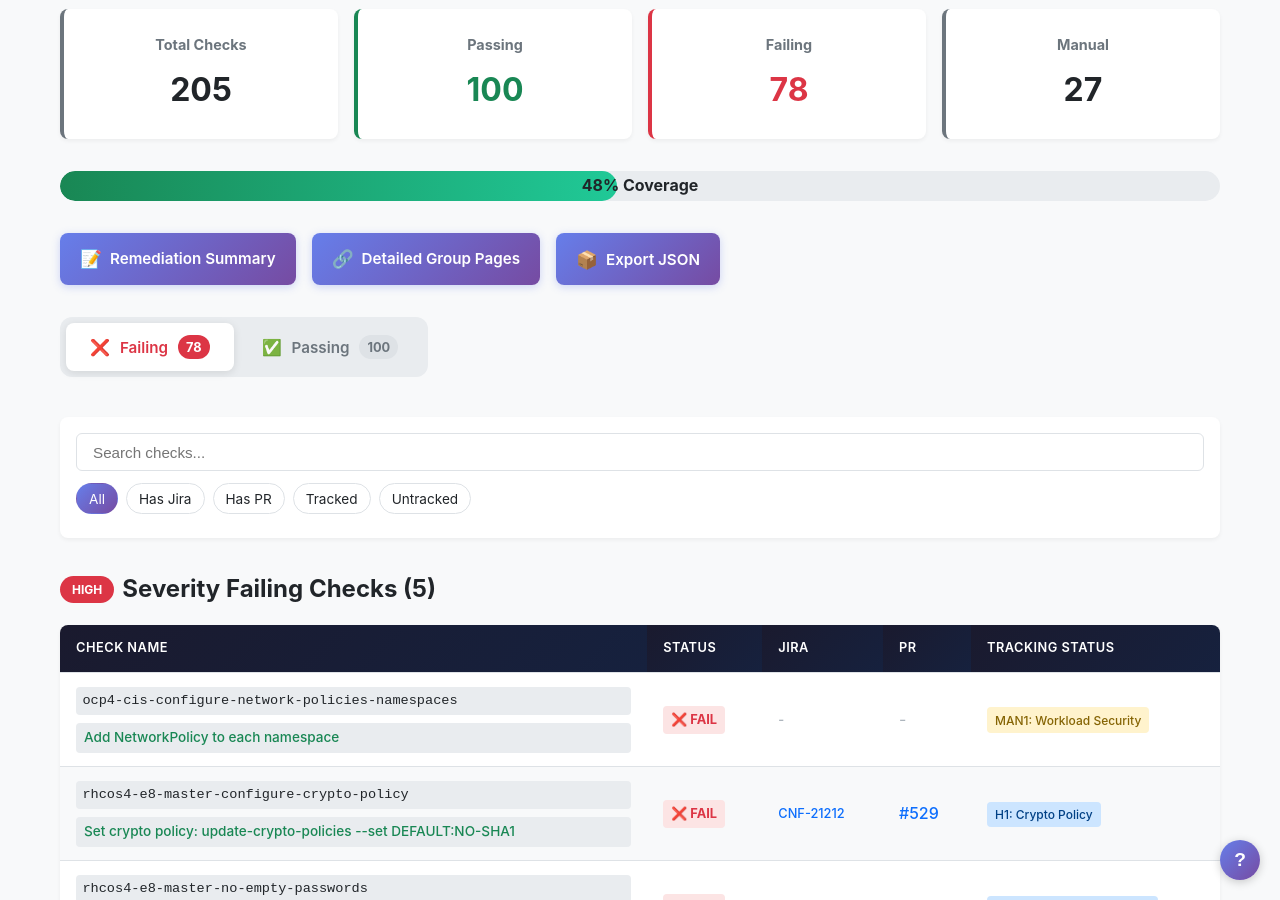
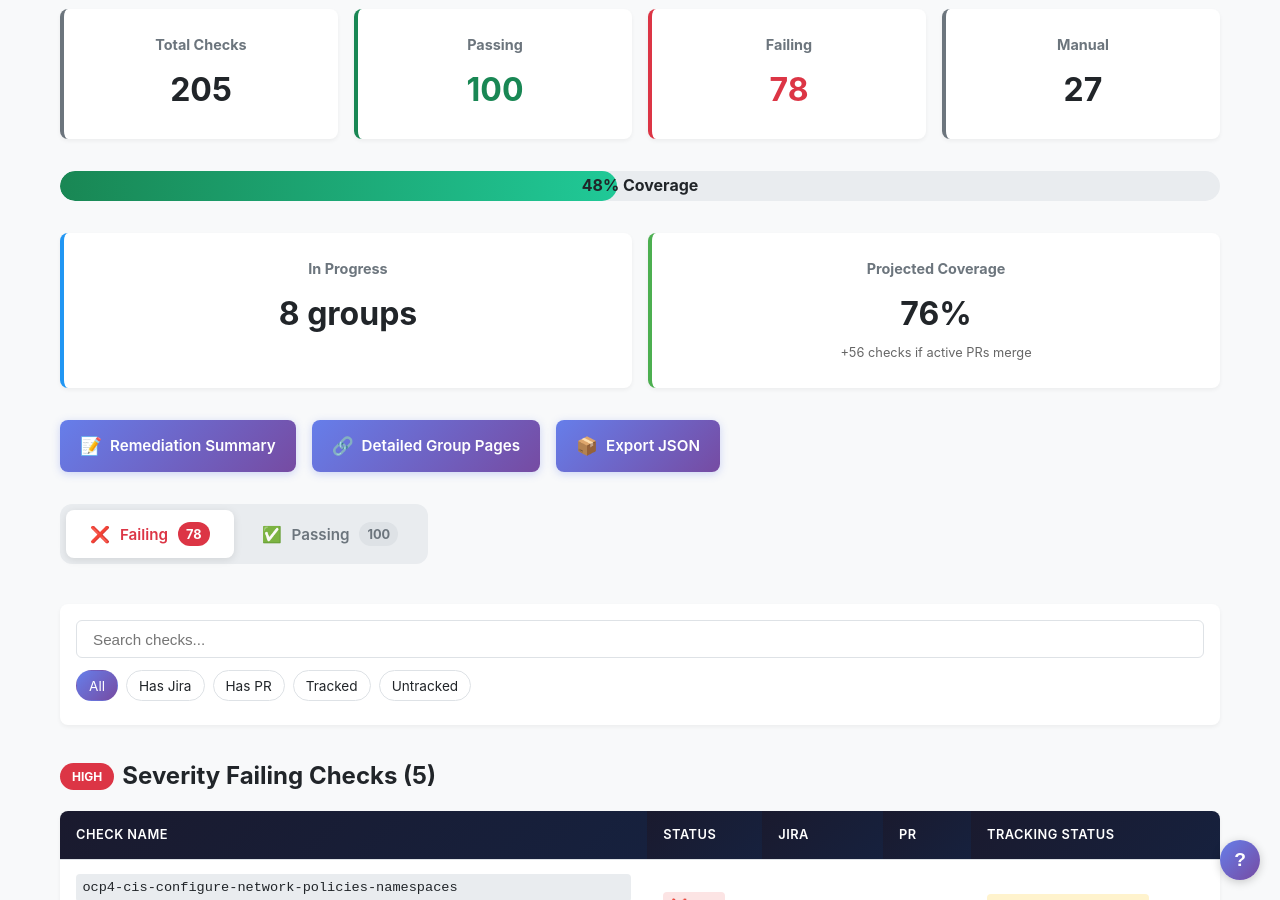
Before and after one commit to sebrandon1/compliance-scripts, a Jekyll site: the page built from docs/versions/4.21.md, in a window 1280 px wide and 900 px high, scrolled down 312 px. Built offline with Jekyll 4.4.1, drawn with Linux system fonts in a browser that asks for light colours.

Commit message:
Add projected coverage view to version dashboard (#69)
Shows In Progress group count and projected coverage percentage
if all active PRs merge. Currently: 8 groups in progress, 34% -> 40%
coverage (+56 checks).

```diff
--- a/docs/_layouts/version.html
+++ b/docs/_layouts/version.html
@@ -42,6 +42,39 @@ layout: default
     {% assign coverage = version_data.summary.passing | times: 100 | divided_by: version_data.summary.total_checks %}
     <div class="progress" style="width: {{ coverage }}%"></div>
     <span class="coverage-text">{{ coverage }}% Coverage</span>
+  </div>
+
+  <!-- Projected Coverage -->
+  <div class="summary-cards" style="margin-top: 1rem;">
+    <div class="card" style="border-left: 4px solid #2196F3;">
+      <h3>In Progress</h3>
+      <span class="number" id="in-progress-groups">
+        {% assign ip_count = 0 %}
+        {% for group in site.data.tracking.groups %}
+          {% if group[1].status == "in_progress" %}
+            {% assign ip_count = ip_count | plus: 1 %}
+          {% endif %}
+        {% endfor %}
+        {{ ip_count }} groups
+      </span>
+    </div>
+    <div class="card" style="border-left: 4px solid #4CAF50;">
+      <h3>Projected Coverage</h3>
+      <span class="number" id="projected-coverage">
+        {% assign fixable = 0 %}
+        {% for rem in site.data.tracking.remediations %}
+          {% assign group_id = rem[1].group %}
+          {% assign group = site.data.tracking.groups[group_id] %}
+          {% if group.status == "in_progress" %}
+            {% assign fixable = fixable | plus: 2 %}
+          {% endif %}
+        {% endfor %}
+        {% assign projected_passing = version_data.summary.passing | plus: fixable %}
+        {% assign projected_pct = projected_passing | times: 100 | divided_by: version_data.summary.total_checks %}
+        {{ projected_pct }}%
+      </span>
+      <div style="font-size: 0.8em; color: #666; margin-top: 0.25rem;">+{{ fixable }} checks if active PRs merge</div>
+    </div>
   </div>
 
   <div class="quick-links">
```
